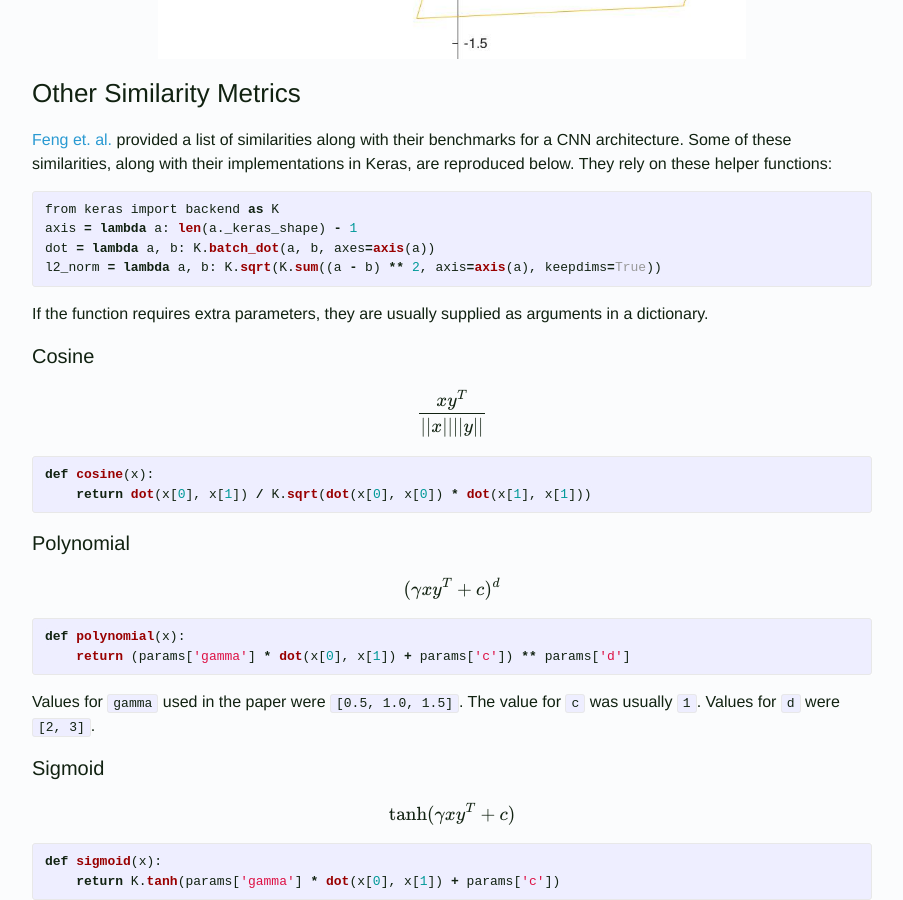
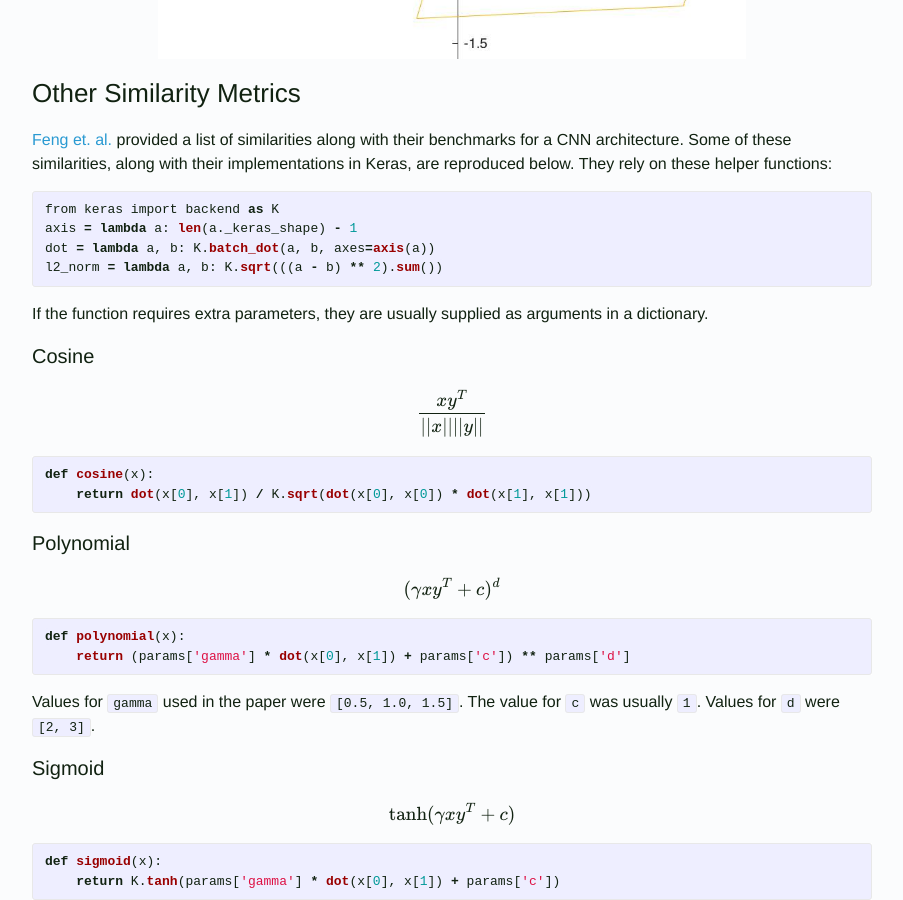
Before and after one commit to codekansas/codekansas.github.io, a Jekyll site: the page built from _posts/2016-04-27-keras-language-modeling.markdown, in a window 1280 px wide and 900 px high, scrolled down 16116 px. Shown: the whole window, without its empty margins (188-1091 px from the left). Built offline with Jekyll 4.4.1, drawn with Linux system fonts in a browser that asks for light colours; formulas are drawn with MathJax 3.

Commit message:
minor fix

```diff
--- a/_posts/2016-04-27-keras-language-modeling.markdown
+++ b/_posts/2016-04-27-keras-language-modeling.markdown
@@ -617,7 +617,7 @@ Below, a unit square (blue) is multiplied by the first matrix to get the orange
 from keras import backend as K
 axis = lambda a: len(a._keras_shape) - 1
 dot = lambda a, b: K.batch_dot(a, b, axes=axis(a))
-l2_norm = lambda a, b: K.sqrt(K.sum((a - b) ** 2, axis=axis(a), keepdims=True))
+l2_norm = lambda a, b: K.sqrt(((a - b) ** 2).sum())
 {% endhighlight %}
 
 If the function requires extra parameters, they are usually supplied as arguments in a dictionary.
```
